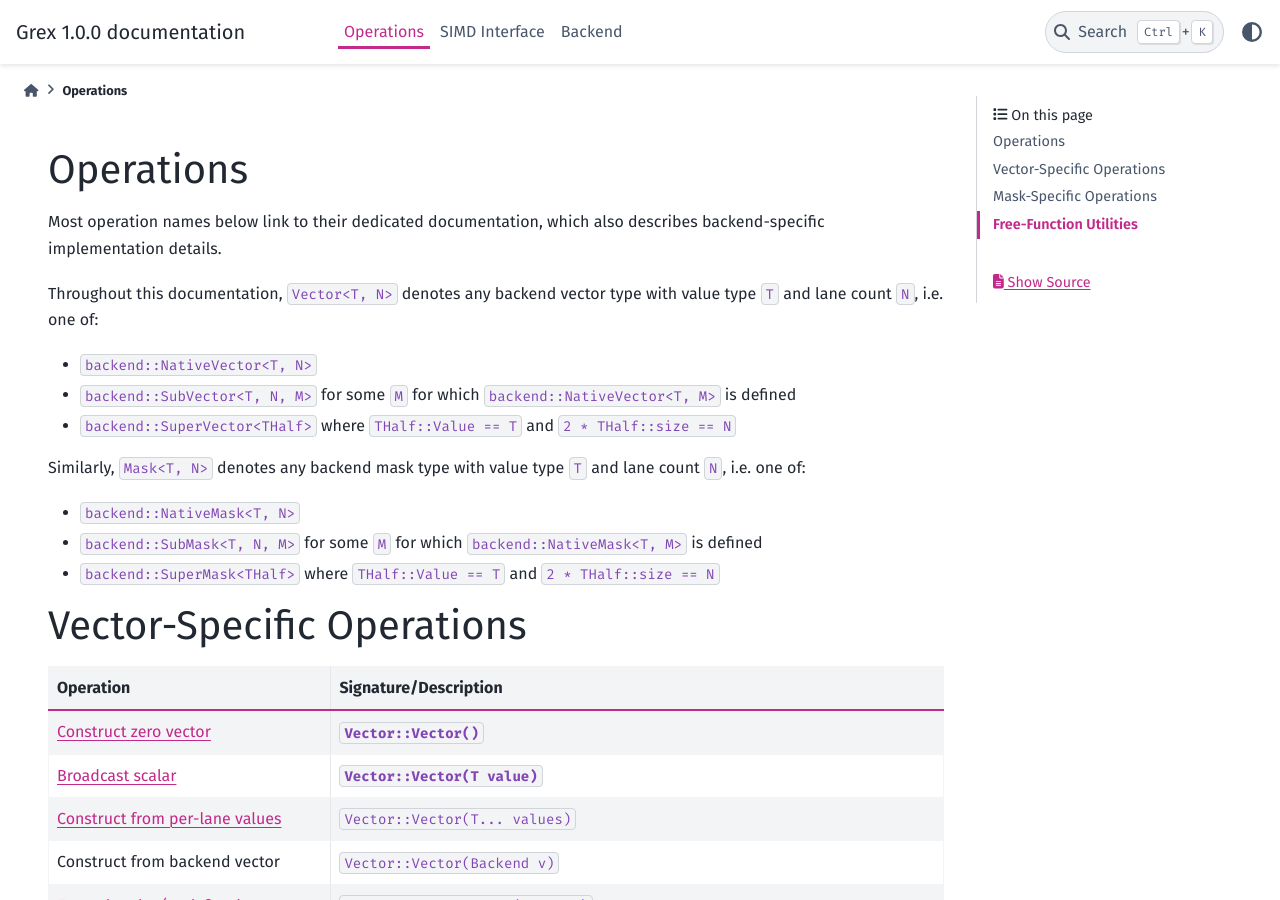
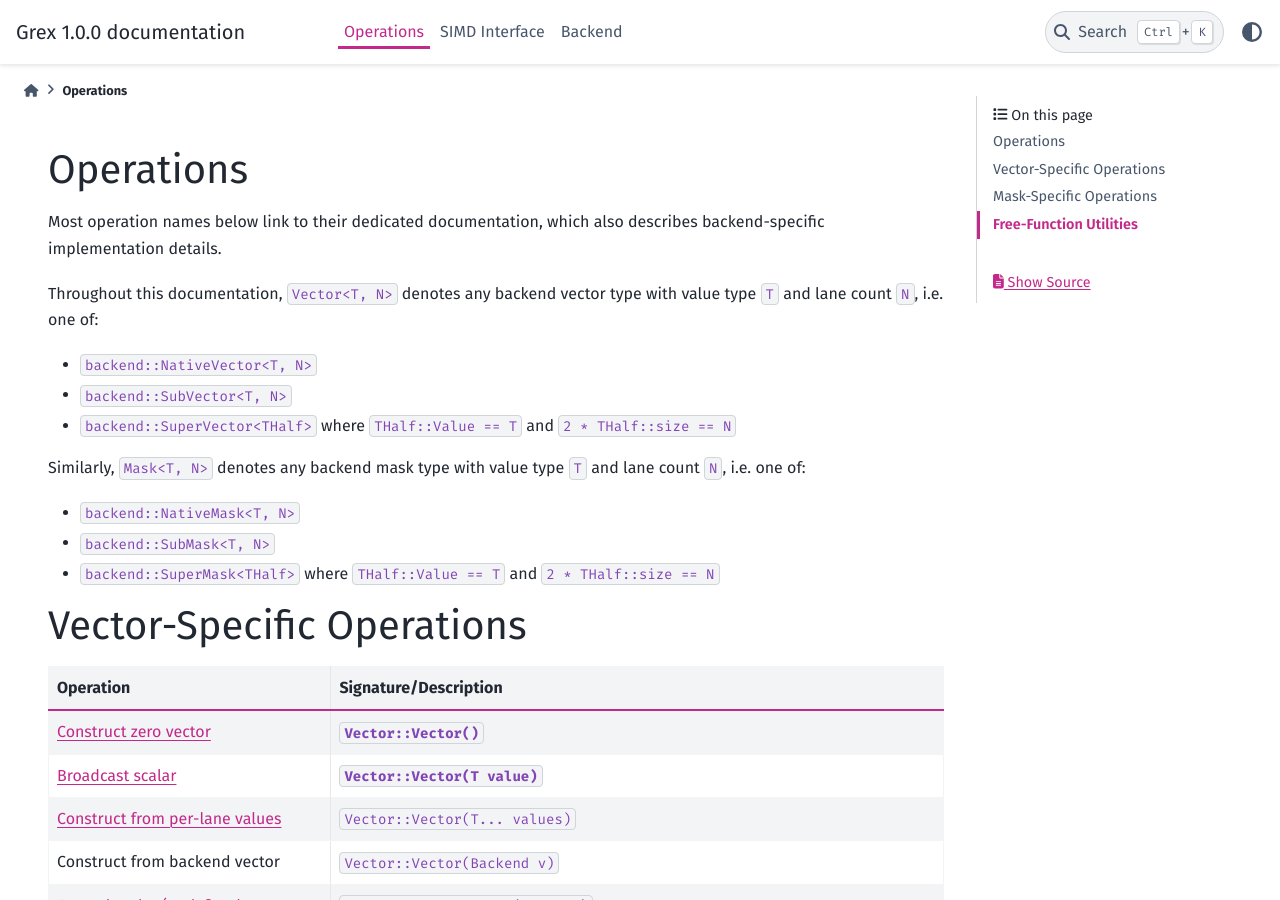
Before and after one commit to KurtBoehm/grex, a Sphinx documentation site: the page built from docs/operations.rst, in a window 1280 px wide and 900 px high. Built offline with Sphinx 7.4.7 and the PyData theme 0.15.4, drawn with Linux system fonts in a browser that asks for light colours.

```diff
--- a/docs/operations.rst
+++ b/docs/operations.rst
@@ -7,13 +7,13 @@
 Throughout this documentation, ``Vector<T, N>`` denotes any backend vector type with value type ``T`` and lane count ``N``, i.e. one of:
 
 - ``backend::NativeVector<T, N>``
-- ``backend::SubVector<T, N, M>`` for some ``M`` for which ``backend::NativeVector<T, M>`` is defined
+- ``backend::SubVector<T, N>``
 - ``backend::SuperVector<THalf>`` where ``THalf::Value == T`` and ``2 * THalf::size == N``
 
 Similarly, ``Mask<T, N>`` denotes any backend mask type with value type ``T`` and lane count ``N``, i.e. one of:
 
 - ``backend::NativeMask<T, N>``
-- ``backend::SubMask<T, N, M>`` for some ``M`` for which ``backend::NativeMask<T, M>`` is defined
+- ``backend::SubMask<T, N>``
 - ``backend::SuperMask<THalf>`` where ``THalf::Value == T`` and ``2 * THalf::size == N``
 
 ##########################
```
Also changed, not shown: 5 other files.
